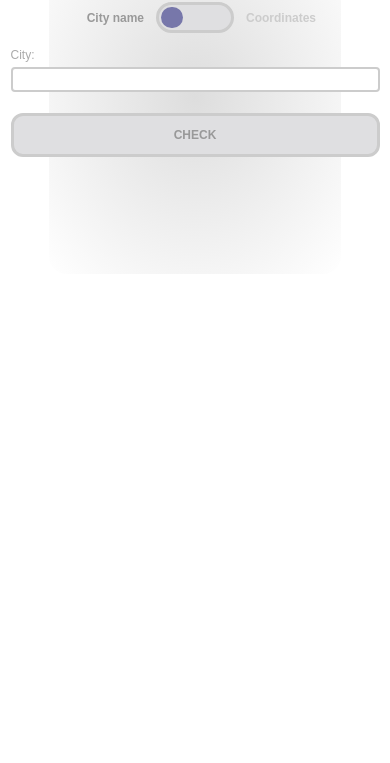
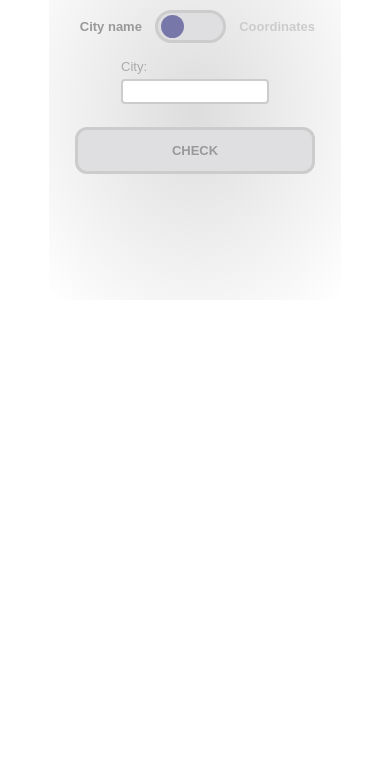
Before and after one commit to mustevenplay/weather-app, a website built with Parcel: page src/index.html in a window 390 px wide. Shown: the part 81-844 px from the top of the page. Built offline with nearby package versions, Linux system fonts and the light colour scheme; no server answers.

Commit message:
Responsive fixed

```diff
--- a/src/index.css
+++ b/src/index.css
@@ -152,14 +152,40 @@ main > h1 {
   font: bold 4.3rem sans-serif;
 }
 
-@media (max-width: 430px) {
+@media (max-width: 530px) {
 
   :root {
-    font-size: 12px;
+    font-size: 14px;
+  }
+
+  #control-container {
+    width: 240px;
   }
 
   #controls {
     flex-direction: column;
+    align-items: center;
   }
 
 }
+
+@media (max-width: 420px) {
+
+  :root {
+    font-size: 13px;
+  }
+
+}
+
+
+@media (max-width: 380px) {
+
+  :root {
+    font-size: 11px;
+  }
+
+  #control-container {
+    width: 200px;
+  }
+
+}
```
